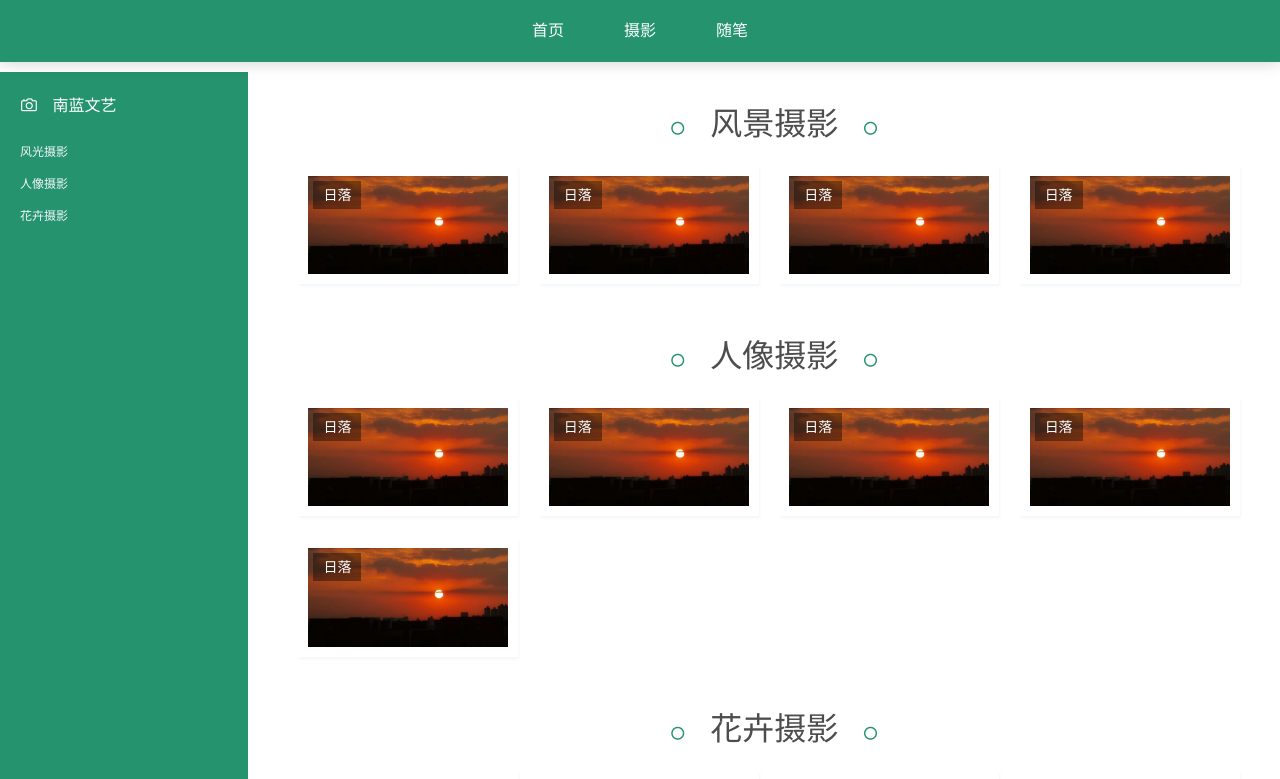
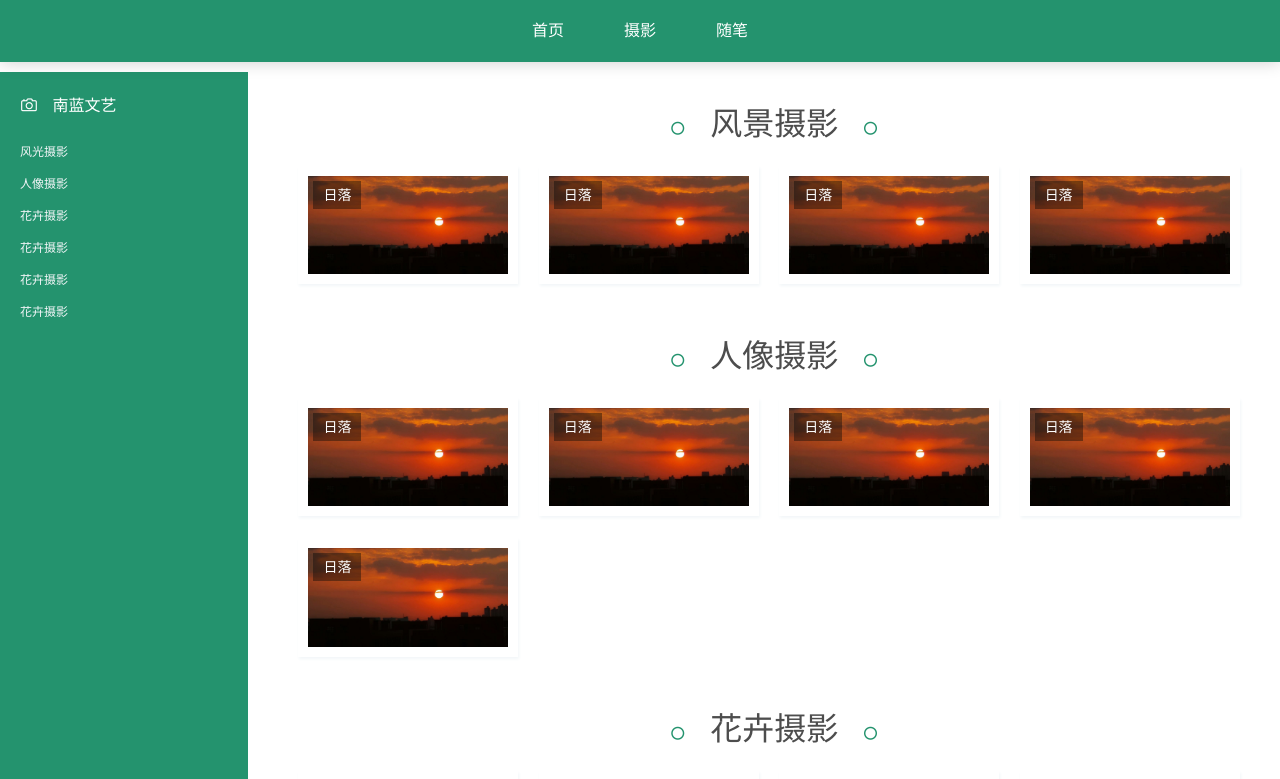
Before and after one commit to MissNanLan/nanlanArt-template-master, a plain HTML site: page index.html in a window 1280 px wide. Shown: the top 779 px of the page. Drawn offline with Linux system fonts and the light colour scheme.

Commit message:
Update index.html

```diff
--- a/index.html
+++ b/index.html
@@ -30,7 +30,9 @@
                 <li><a href="#scenery-photograph">风光摄影</a></li>
                 <li><a href="#person-photograph">人像摄影</a></li>
                 <li><a href="#flower-photograph">花卉摄影</a></li>
-
+                <li><a href="#flower-photograph">花卉摄影</a></li>
+                <li><a href="#flower-photograph">花卉摄影</a></li>
+               <li><a href="#flower-photograph">花卉摄影</a></li>
             </ul>
         </aside>
         <section class="main">
```
